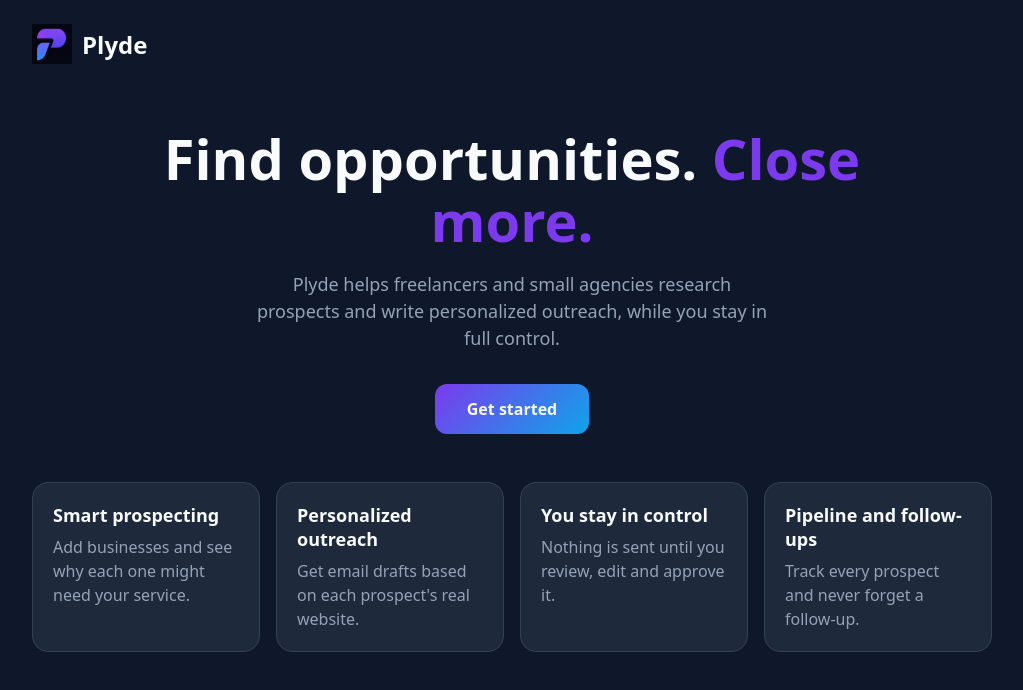
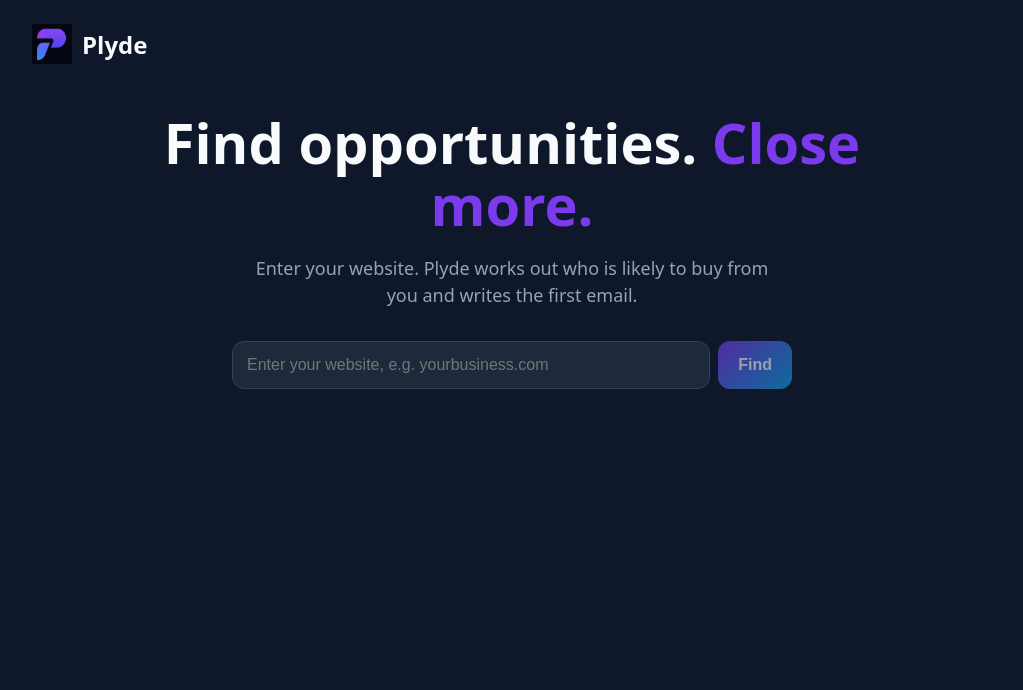
Before and after one commit to ameer528/Plyde, a Next.js app: page / in a window 1280 px wide. Shown: the top 690 px of the page, without its empty margins (128-1151 px from the left). Built offline with nearby package versions, Linux system fonts and the light colour scheme.

Commit message:
Remove features section and update main content

```diff
--- a/app/page.js
+++ b/app/page.js
@@ -1,23 +1,6 @@
+
 import logo from "./logo-icon.png";
-
-const features = [
-  {
-    title: "Smart prospecting",
-    text: "Add businesses and see why each one might need your service.",
-  },
-  {
-    title: "Personalized outreach",
-    text: "Get email drafts based on each prospect's real website.",
-  },
-  {
-    title: "You stay in control",
-    text: "Nothing is sent until you review, edit and approve it.",
-  },
-  {
-    title: "Pipeline and follow-ups",
-    text: "Track every prospect and never forget a follow-up.",
-  },
-];
+import Analyzer from "./Analyzer";
 
 export default function Home() {
   return (
@@ -46,7 +29,7 @@ export default function Home() {
         style={{
           maxWidth: "720px",
           margin: "0 auto",
-          padding: "64px 0 48px",
+          padding: "48px 0 24px",
           textAlign: "center",
         }}
       >
@@ -69,53 +52,11 @@ export default function Home() {
             maxWidth: "520px",
           }}
         >
-          Plyde helps freelancers and small agencies research prospects and
-          write personalized outreach, while you stay in full control.
+          Enter your website. Plyde works out who is likely to buy from you and
+          writes the first email.
         </p>
-        <a
-          href="/login"
-          style={{
-            display: "inline-block",
-            background: "linear-gradient(135deg, #7C3AED, #0EA5E9)",
-            color: "#F8FAFC",
-            padding: "14px 32px",
-            borderRadius: "12px",
-            fontWeight: 600,
-            fontSize: "16px",
-            textDecoration: "none",
-          }}
-        >
-          Get started
-        </a>
-      </section>
-
-      <section
-        style={{
-          maxWidth: "960px",
-          margin: "0 auto",
-          display: "grid",
-          gridTemplateColumns: "repeat(auto-fit, minmax(220px, 1fr))",
-          gap: "16px",
-          paddingBottom: "48px",
-        }}
-      >
-        {features.map((f) => (
-          <div
-            key={f.title}
-            style={{
-              background: "#1E293B",
-              border: "1px solid #334155",
-              borderRadius: "16px",
-              padding: "20px",
-            }}
-          >
-            <h3 style={{ margin: "0 0 8px", fontSize: "18px" }}>{f.title}</h3>
-            <p style={{ margin: 0, color: "#94A3B8", lineHeight: 1.5 }}>
-              {f.text}
-            </p>
-          </div>
-        ))}
+        <Analyzer />
       </section>
     </main>
   );
-}
+            }
```
